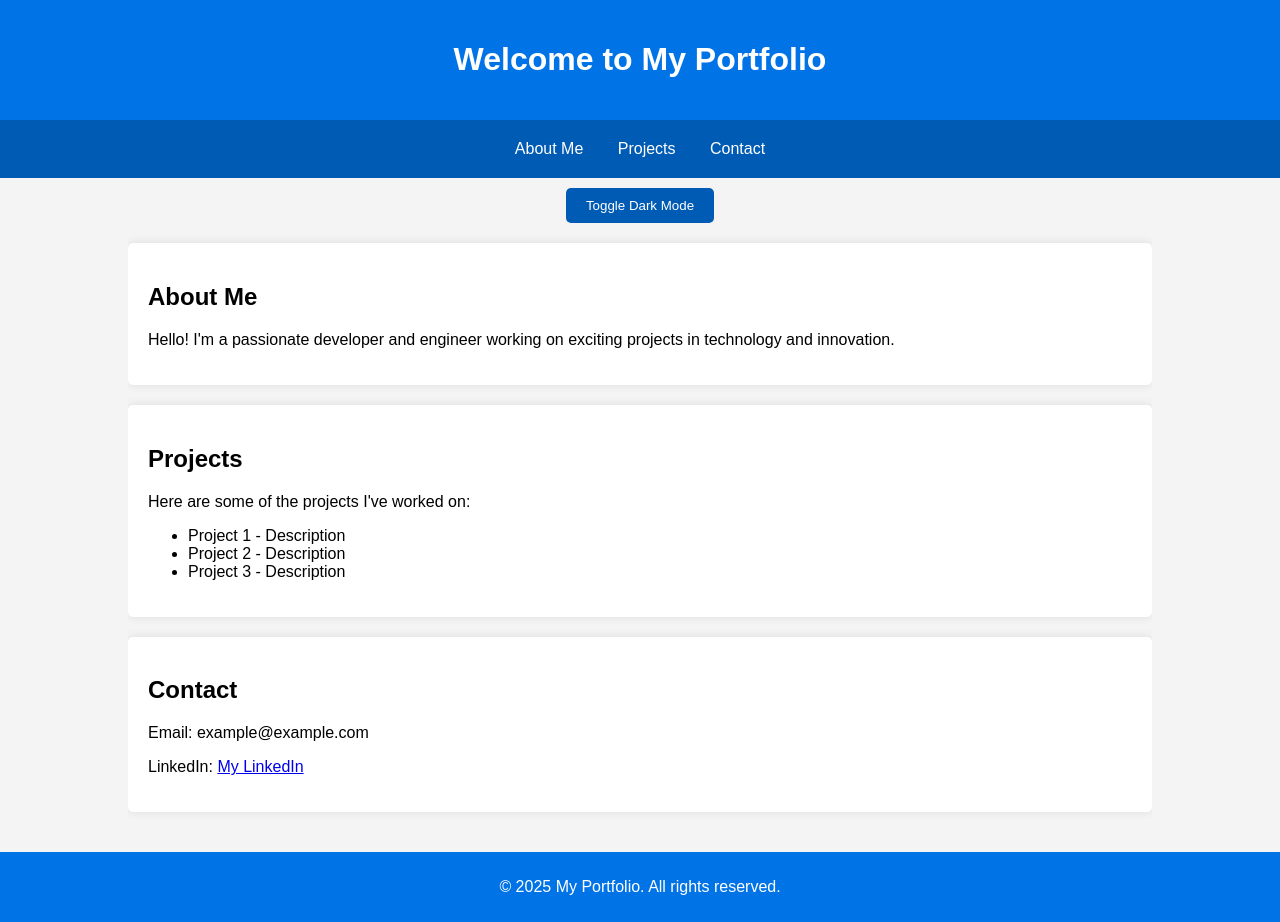
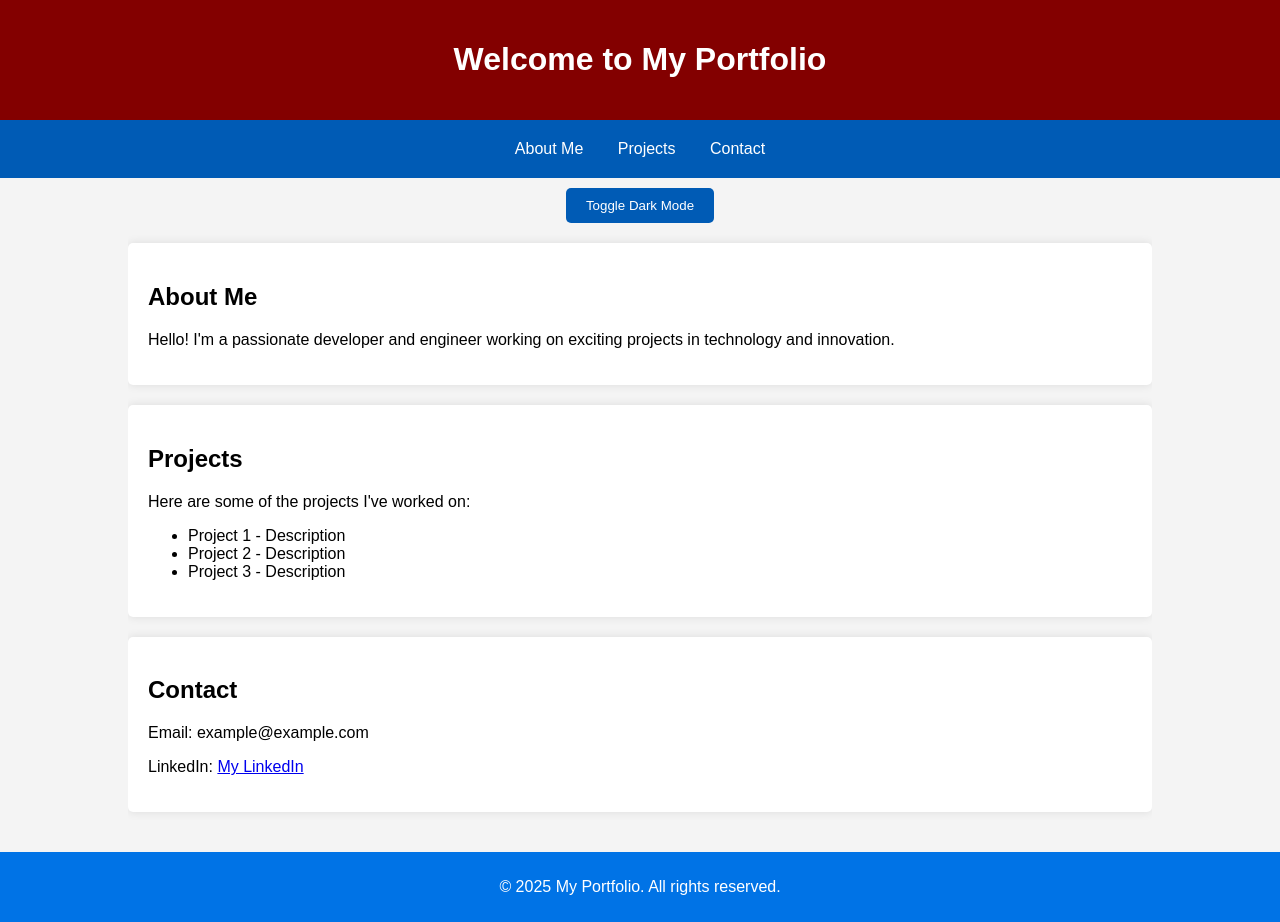
Before and after one commit to AlexTheGreay/Alex, a plain HTML site: page index.html in a window 1280 px wide. Drawn offline with Linux system fonts and the light colour scheme.

Commit message:
Update index.html

```diff
--- a/index.html
+++ b/index.html
@@ -8,7 +8,7 @@
         :root {
             --bg-color: #f4f4f4;
             --text-color: #000;
-            --header-bg: #0073e6;
+            --header-bg: #830000;
             --nav-bg: #005bb5;
             --nav-hover: #003d80;
             --section-bg: white;
@@ -18,7 +18,7 @@
         .dark-mode {
             --bg-color: #121212;
             --text-color: #ffffff;
-            --header-bg: #1e1e1e;
+            --header-bg: #830000;
             --nav-bg: #333;
             --nav-hover: #555;
             --section-bg: #222;
```
